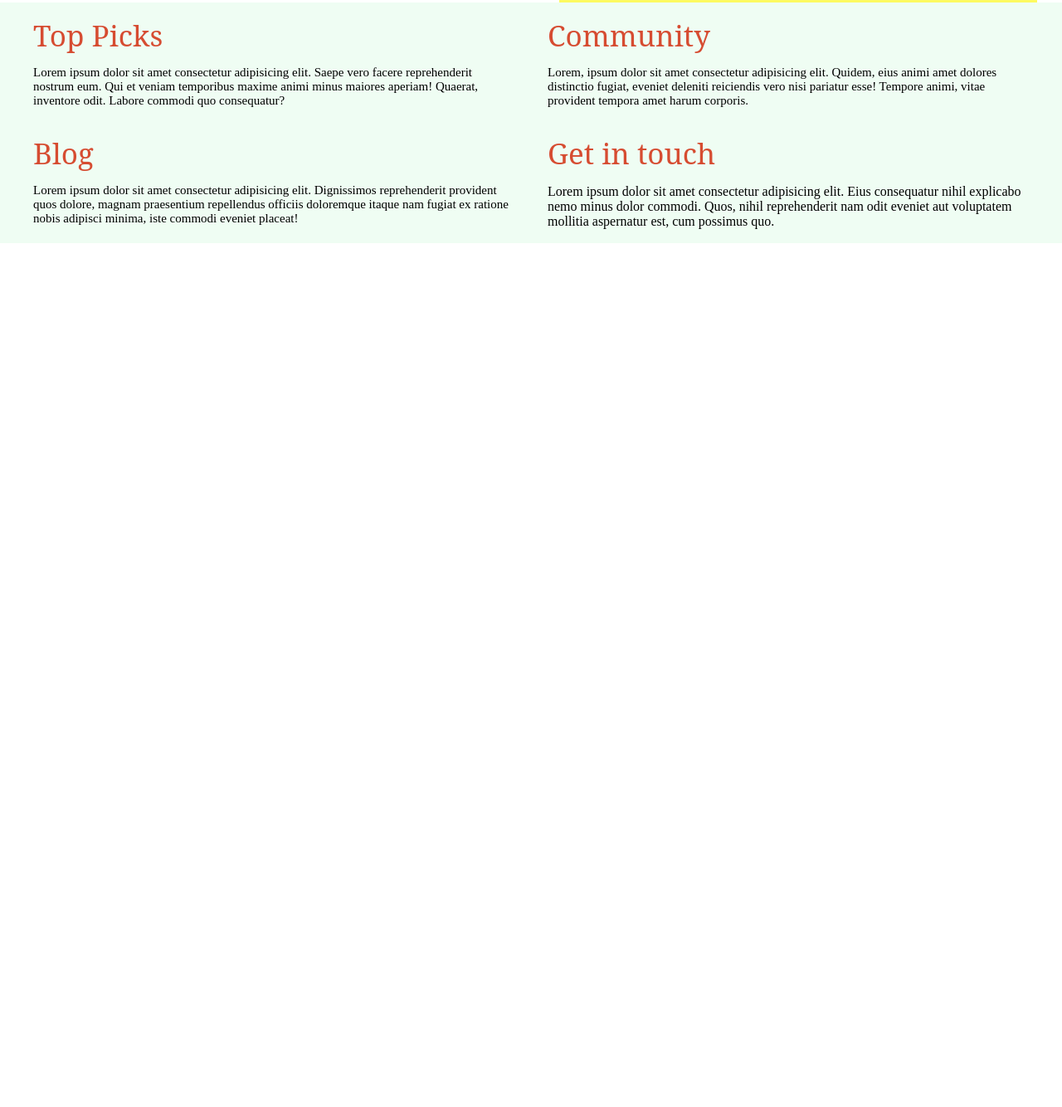
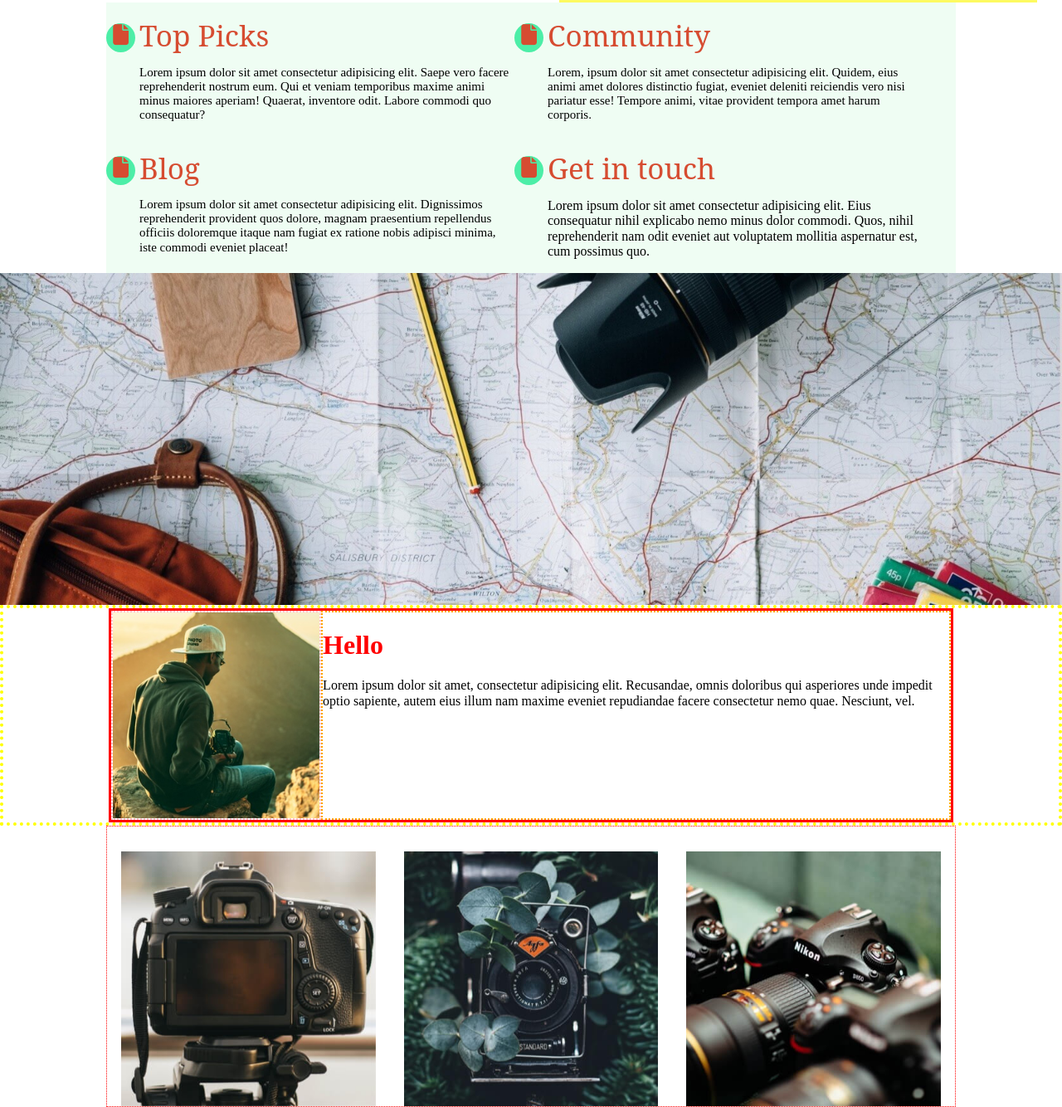
Before and after one commit to hctrgnzlz/hector-gonzalez-project-two, a plain HTML site: page index.html in a window 1280 px wide. Shown: the part 2157-3491 px from the top of the page at 83% size. Before the commit the page ends 2450 px from the top, so only its background shows below. Drawn offline with Linux system fonts and the light colour scheme; a web font is replaced by a local one.

Commit message:
basic layout & css done for home page

```diff
--- a/index.html
+++ b/index.html
@@ -6,6 +6,8 @@
     <title>Hector Gonzalez Project #2</title>
     <link rel="stylesheet" href="styles/style.css">
     <link href="https://fonts.googleapis.com/css2?family=Playfair+Display:ital,wght@1,700&family=Roboto&display=swap"rel="stylesheet">
+    <script src="https://kit.fontawesome.com/d15c03b01c.js" crossorigin="anonymous"></script>
+
 
 </head>
 <body>
@@ -60,8 +62,7 @@
     </div>
 </section>
 
-<section class="navigation">
-    <div class="wrapper">
+<section class="navigation wrapper">
         <ul class="navigation__list">
             <li class="navigation__item">
                 <div class="navigation__content">
@@ -90,11 +91,30 @@
                 </div>
             </li>
         </ul>
-    </div>
 </section>
 
+<section class="banner">
+</section>
 
+<section class="profile">
+        <div class="profile__items wrapper">
+            <div class="profile__image">
+                <img src="/captured-final-assets/small-box.jpg" alt="">
+            </div>
+            <div class="profile__content">
+                <h1 class="profile__title">Hello</h1>
+                <p class="profile__text">Lorem ipsum dolor sit amet, consectetur adipisicing elit. Recusandae, omnis doloribus qui asperiores unde impedit optio sapiente, autem eius illum nam maxime eveniet repudiandae facere consectetur nemo quae. Nesciunt, vel.</p>
+            </div>
+        </div>
+</section>
 
+<section class="gallery wrapper">
+    <ul class="gallery__items">
+        <li class="gallery__img"><img src="/captured-final-assets/gallery-image-1.jpg" alt="" class=""></li>
+        <li class="gallery__img"><img src="/captured-final-assets/gallery-image-2.jpg" alt="" class=""></li>
+        <li class="gallery__img"><img src="/captured-final-assets/gallery-image-3.jpg" alt="" class=""></li>
+    </ul>
+</section>
 
 </body>
 </html>
--- a/styles/sass/style.scss
+++ b/styles/sass/style.scss
@@ -1,4 +1,5 @@
 @import '__setup';
+
 
 
 body {
@@ -125,6 +126,11 @@ img {
 
 }
 
+.wrapper {
+    max-width: 1200px;
+    margin: 0 auto;
+    width: 80%;
+}
 
 .navigation {
         background-color: #EFFDF3;
@@ -159,7 +165,22 @@ img {
                 font-size: 35px;
                 color: #D64C31;
                  margin: 0 20px 0 0;
-                 z-index: 100;
+                 position: relative;
+            }
+
+            &__title::before {
+                content: "\f15b";
+	            font-family: "FontAwesome";
+                width: 35px;
+                height: 35px;
+                font-size: 25px;
+                text-align: center;
+                border-radius: 100px;
+                position: absolute;
+                left: -40px;
+                top: 5px;
+                background: #4ceea7;
+
             }
 
             &__text {
@@ -167,3 +188,59 @@ img {
                font-weight: 500;
             }
 }
+
+.banner {
+    background-image: url(/captured-final-assets/banner.jpg);
+    height: 50vh;
+    width: 100%;
+    background-size: cover;
+    background-position: center center;
+}
+
+
+.profile {
+    border: yellow 4px dotted;
+
+        &__items {
+            border: red solid 3px;
+            display: flex;
+            justify-content: space-between;
+        }
+
+        &__image {
+            border: pink 2px dotted;
+            flex: 1 0 25%;
+        }
+
+        &__content {
+            border: orange 2px dotted;
+            flex: 1 0 75%;
+        }
+
+        &__title {
+            color: red;
+        }
+
+        &__text {
+
+        }
+}
+
+.gallery {
+    border: red dotted 1px;
+    padding-top: 30px;
+
+        &__items {
+            display: flex;
+            padding: 0;
+            margin: 0;
+            justify-content: space-around;
+        }
+
+        &__img {
+            list-style: none;
+            width: 30%;
+            // padding: 10px;
+        }
+
+}
```
Also changed, not shown: styles/style.css.
